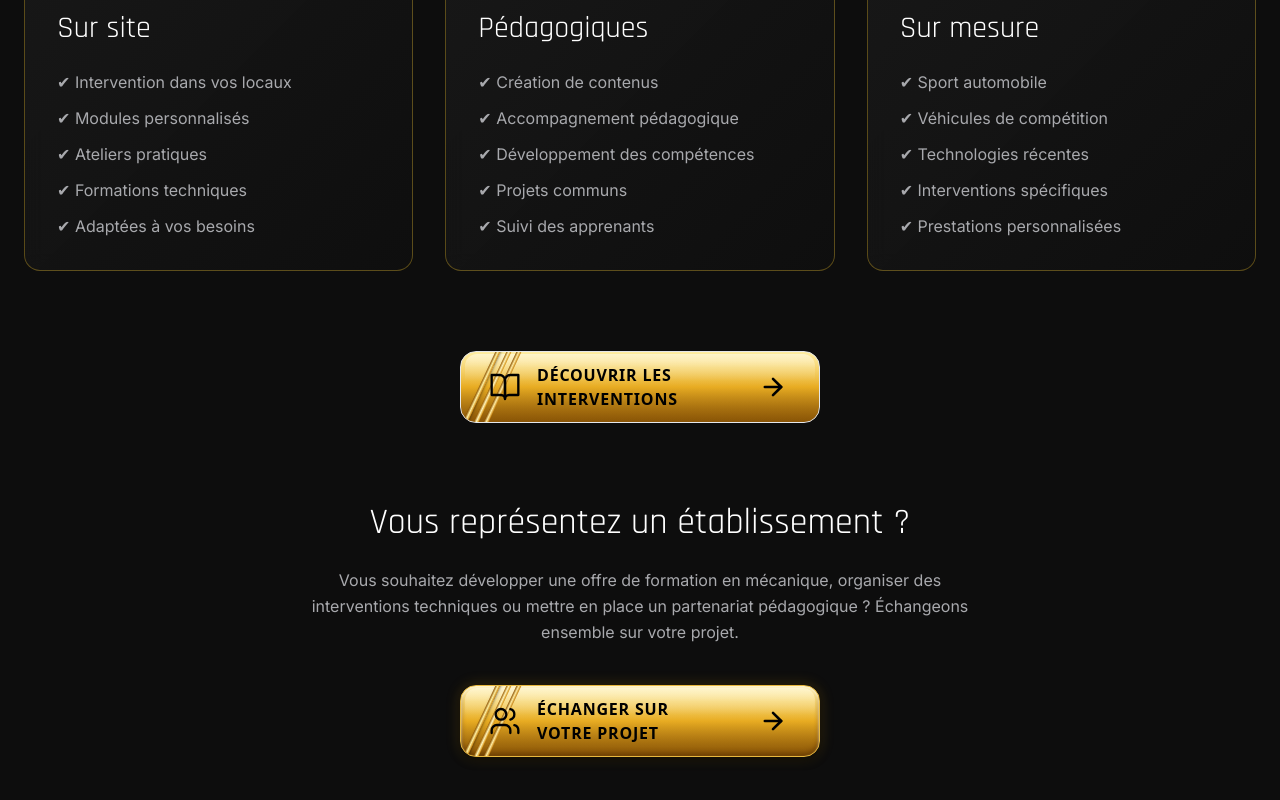
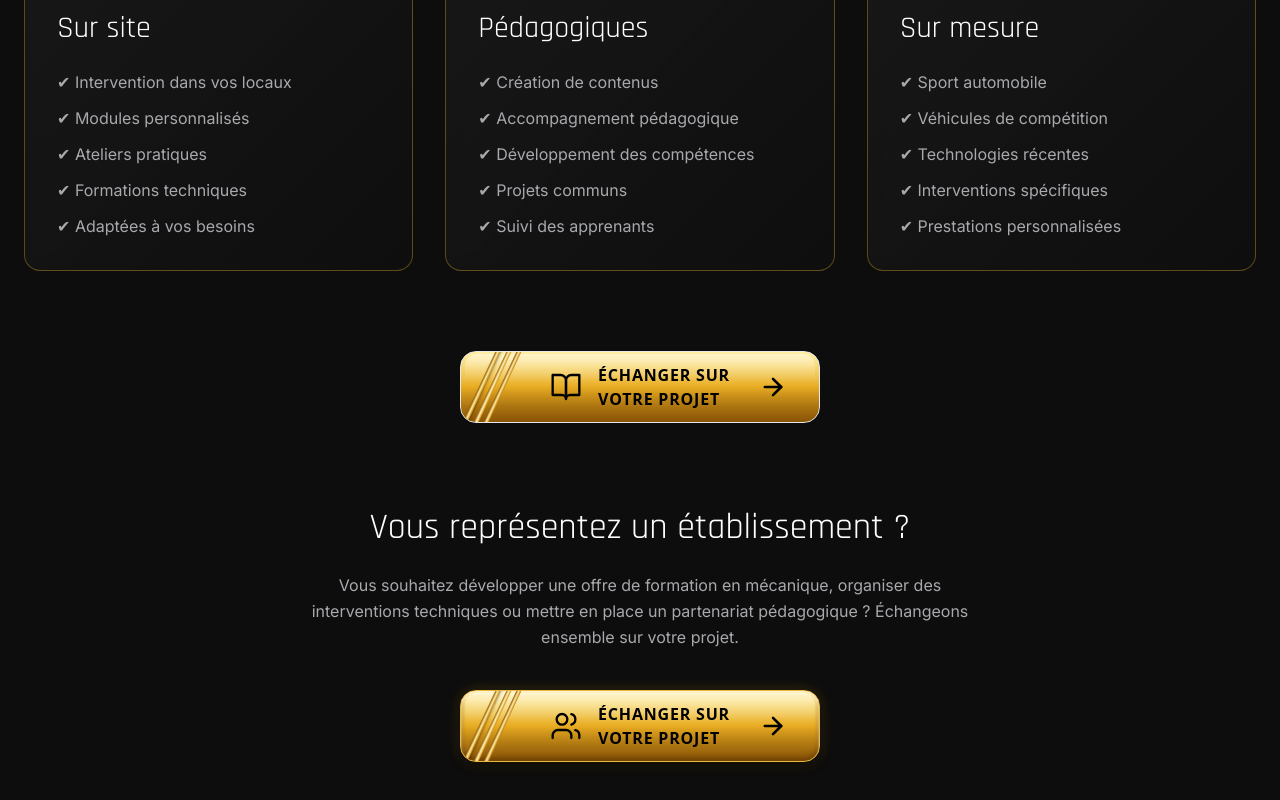
Before and after one commit to PerformancePrestigeAcademy/performance-prestige-academy, a React (Vite) app: page /formation in a window 1280 px wide. Shown: the part 5661-6461 px from the top of the page. Built offline with nearby package versions, Linux system fonts and the light colour scheme.

Commit message:
PATCH 032 v38

```diff
--- a/src/Pages/FormationPage.tsx
+++ b/src/Pages/FormationPage.tsx
@@ -1037,19 +1037,19 @@ Performance & Prestige Academy
         <span className="absolute -top-2 -bottom-2 left-[8%] w-[5px] bg-gradient-to-r from-[#9A5C00] via-[#FFF4B8] to-[#D18B0B] -skew-x-[25deg] z-10" />
         <span className="absolute -top-2 -bottom-2 left-[11%] w-[5px] bg-gradient-to-r from-[#8B5100] via-[#FFEBA0] to-[#C17B08] -skew-x-[25deg] z-10" />
 
-        {/* 4. Contenu : icône et texte */}
-        <span className="relative z-10 flex items-center gap-4">
+        {/* 4. Contenu centré : icône et texte */}
+        <span className="absolute inset-0 z-10 flex items-center justify-center gap-4">
           <BookOpen className="w-8 h-8 text-black flex-shrink-0 stroke-[1.75]" />
           <span className="text-left font-bold tracking-wider text-sm sm:text-base leading-tight">
-            DÉCOUVRIR LES
+            ÉCHANGER SUR
             <br />
-            INTERVENTIONS
+            VOTRE PROJET
           </span>
         </span>
 
         {/* 5. Flèche à droite */}
-        <span className="relative z-10 flex items-center justify-center pr-1">
-          <ArrowRight className="w-[28px] h-[28px] text-black stroke-[2.25] transition-transform duration-300 group-hover:translate-x-1"/>
+        <span className="absolute right-[9%] top-1/2 -translate-y-1/2 z-20 flex items-center justify-center">
+          <ArrowRight className="w-[28px] h-[28px] text-black stroke-[2.25] transition-transform duration-300 group-hover:translate-x-1.5"/>
         </span>
 
       </button>
@@ -1082,8 +1082,8 @@ Performance & Prestige Academy
         <span className="absolute -top-2 -bottom-2 left-[8%] w-[5px] bg-gradient-to-r from-[#9A5C00] via-[#FFF4B8] to-[#D18B0B] -skew-x-[25deg] z-10" />
         <span className="absolute -top-2 -bottom-2 left-[11%] w-[5px] bg-gradient-to-r from-[#8B5100] via-[#FFEBA0] to-[#C17B08] -skew-x-[25deg] z-10" />
 
-        {/* 4. Contenu : icône et texte */}
-        <span className="relative z-10 flex items-center gap-4">
+        {/* 4. Contenu centré : icône et texte */}
+        <span className="absolute inset-0 z-10 flex items-center justify-center gap-4">
           <Users className="w-8 h-8 text-black flex-shrink-0 stroke-[1.75]" />
           <span className="text-left font-bold tracking-wider text-sm sm:text-base leading-tight">
             ÉCHANGER SUR
@@ -1093,7 +1093,7 @@ Performance & Prestige Academy
         </span>
 
         {/* 5. Flèche à droite */}
-        <span className="relative z-10 flex items-center justify-center pr-1">
+        <span className="absolute right-[9%] top-1/2 -translate-y-1/2 z-20 flex items-center justify-center">
           <ArrowRight className="w-[28px] h-[28px] text-black stroke-[2.25] transition-transform duration-300 group-hover:translate-x-1.5"/>
         </span>
 
```
